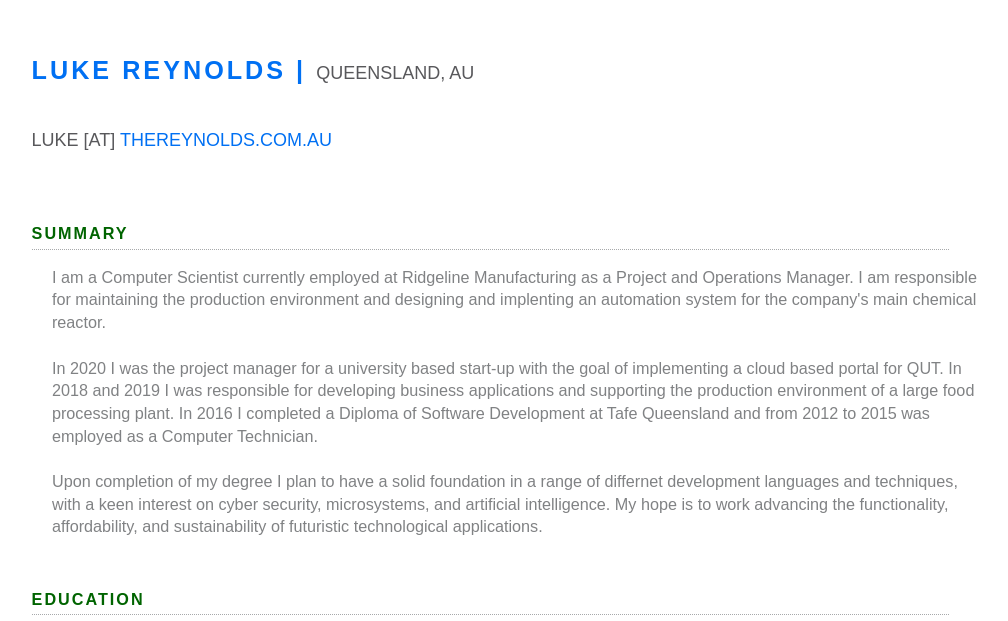
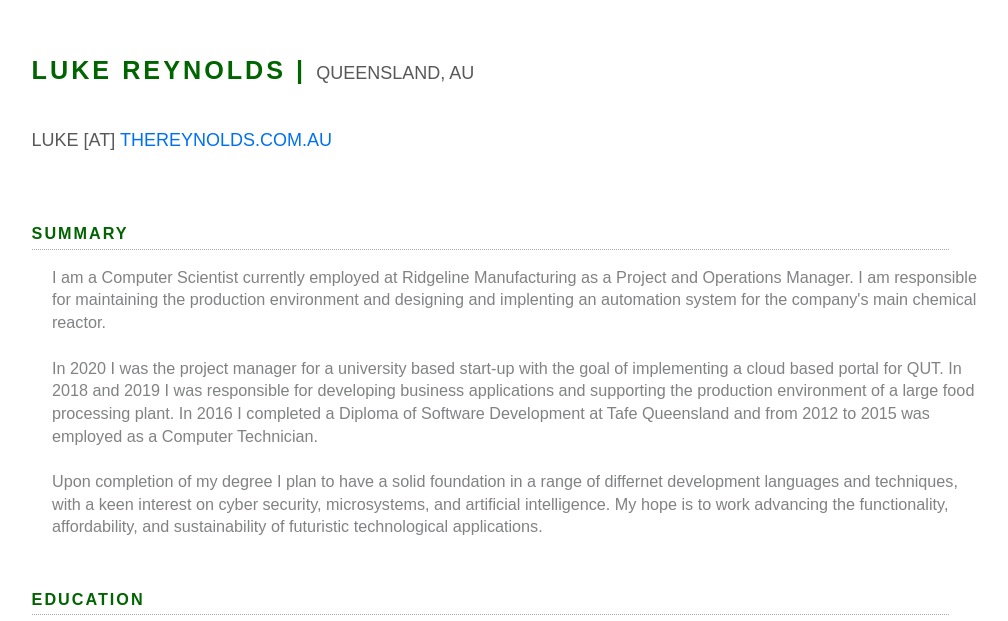
Before and after one commit to lreynolds188/Portfolio, a Next.js app: page /resume in a window 1280 px wide. Shown: the part 178-799 px from the top of the page, without its empty margins (99-1107 px from the left). Built offline with nearby package versions, Linux system fonts and the light colour scheme.

Commit message:
Update Main.module.css

```diff
--- a/styles/Main.module.css
+++ b/styles/Main.module.css
@@ -40,7 +40,7 @@
 }
 
 .name {
-  color:#0070f3;
+  color:#006400;
   display:inline-block;
   font-size:1.4em;
   letter-spacing:3px;
```
